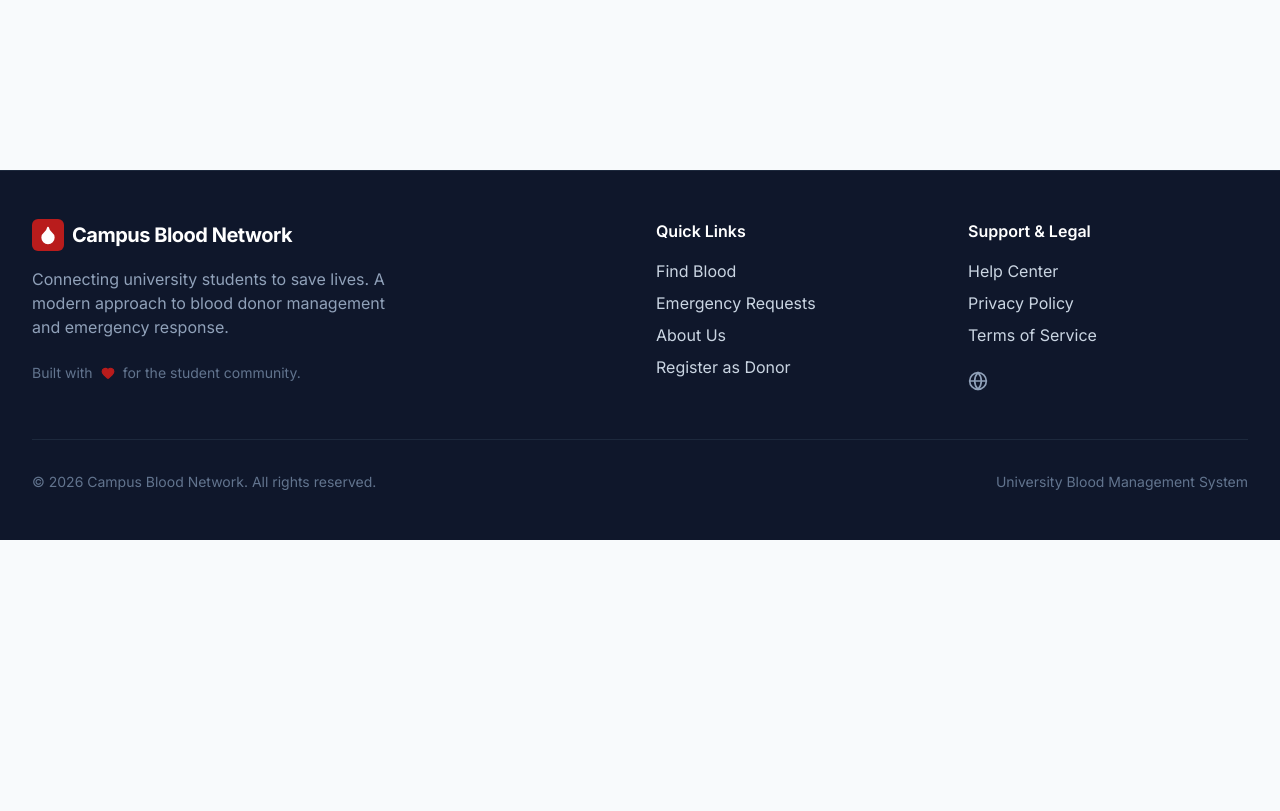
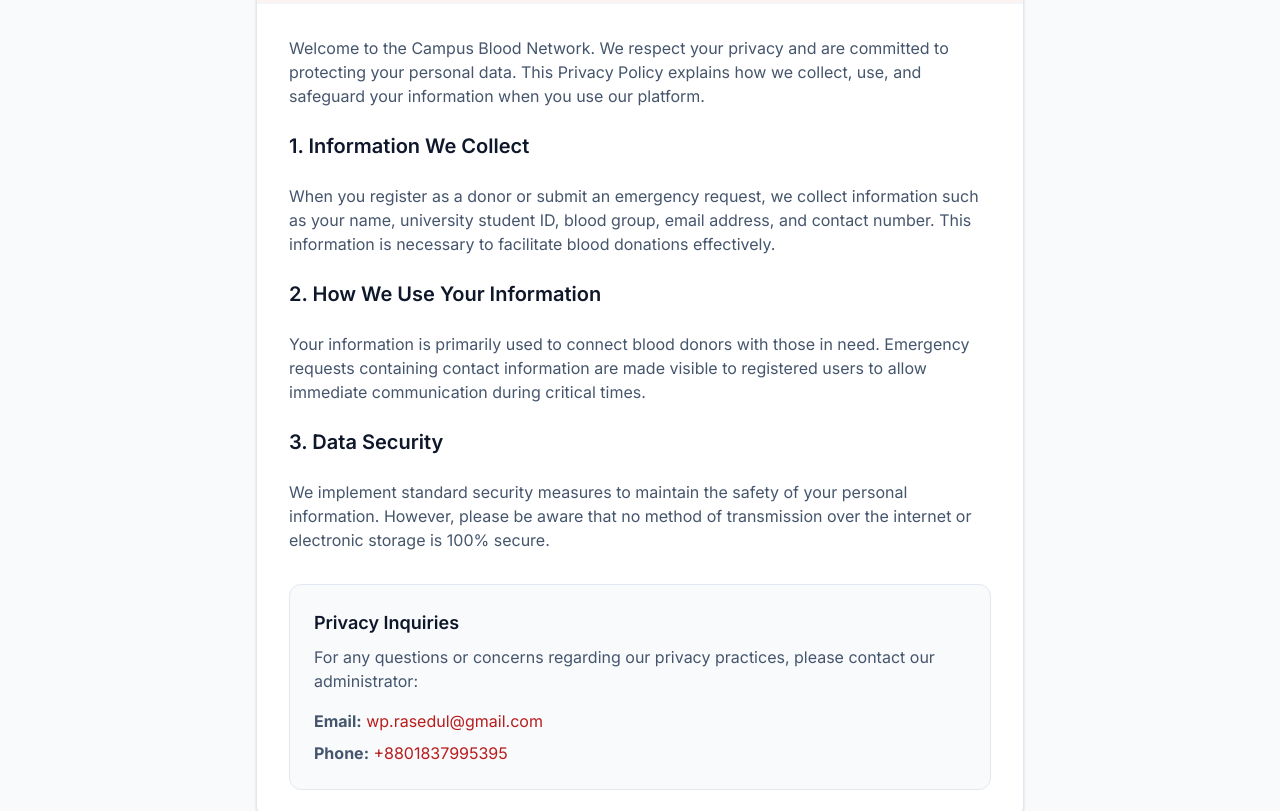
Before and after one commit to rashedulemon/campus-blood-network, a React (Vite) app: page /#/privacy in a window 1280 px wide. Shown: the part 260-1071 px from the top of the page. Before the commit the page ends 800 px from the top, so only its background shows below. Built offline with nearby package versions, Linux system fonts and the light colour scheme; no server answers; the database is empty; sample sign-in values are in the browser's storage.

Commit message:
Feature: Add Help, Privacy, and Terms pages with contact info

```diff
--- a/src/components/common/Footer.jsx
+++ b/src/components/common/Footer.jsx
@@ -40,12 +40,12 @@ export default function Footer() {
           <div>
             <h3 className="text-white font-semibold mb-4">Support & Legal</h3>
             <ul className="space-y-2">
-              <li><a href="#" className="hover:text-primary transition-colors">Help Center</a></li>
-              <li><a href="#" className="hover:text-primary transition-colors">Privacy Policy</a></li>
-              <li><a href="#" className="hover:text-primary transition-colors">Terms of Service</a></li>
+              <li><Link to="/help" className="hover:text-primary transition-colors">Help Center</Link></li>
+              <li><Link to="/privacy" className="hover:text-primary transition-colors">Privacy Policy</Link></li>
+              <li><Link to="/terms" className="hover:text-primary transition-colors">Terms of Service</Link></li>
             </ul>
             <div className="mt-6 flex gap-4">
-              <a href="https://github.com" target="_blank" rel="noreferrer" className="text-slate-400 hover:text-white transition-colors">
+              <a href="https://rashedulemon.github.io/" target="_blank" rel="noreferrer" className="text-slate-400 hover:text-white transition-colors">
                 <Globe size={20} />
               </a>
             </div>
--- /dev/null
+++ b/src/pages/HelpCenter.jsx
@@ -0,0 +1,62 @@
+import { Mail, Phone, HelpCircle } from 'lucide-react';
+
+export default function HelpCenter() {
+  return (
+    <div className="min-h-screen bg-slate-50 py-16 px-4 sm:px-6 lg:px-8">
+      <div className="max-w-3xl mx-auto bg-white rounded-2xl shadow-sm border border-slate-200 overflow-hidden">
+        <div className="p-8 border-b border-slate-100 bg-primary/5">
+          <div className="flex items-center gap-3 mb-4">
+            <HelpCircle className="text-primary" size={32} />
+            <h1 className="text-3xl font-bold text-slate-900">Help Center</h1>
+          </div>
+          <p className="text-slate-600 text-lg">We're here to help you navigate the Campus Blood Network.</p>
+        </div>
+
+        <div className="p-8 prose prose-slate max-w-none">
+          <h3 className="text-xl font-semibold text-slate-900 mb-4">Frequently Asked Questions</h3>
+          <div className="space-y-6 mb-12">
+            <div>
+              <h4 className="font-semibold text-slate-900">How do I request blood?</h4>
+              <p className="text-slate-600">Navigate to the "Emergency" tab and fill out the request form with the patient's details and hospital location. Our verified donors will see it immediately.</p>
+            </div>
+            <div>
+              <h4 className="font-semibold text-slate-900">How do I become a donor?</h4>
+              <p className="text-slate-600">Register for an account using your university details. Make sure to accurately select your blood group and mark yourself as "Available" when you are ready to donate.</p>
+            </div>
+            <div>
+              <h4 className="font-semibold text-slate-900">Is my data secure?</h4>
+              <p className="text-slate-600">Yes, we prioritize your privacy. Only verified students and administrators have access to contact information.</p>
+            </div>
+          </div>
+
+          <div className="bg-slate-50 p-6 rounded-xl border border-slate-200">
+            <h3 className="text-xl font-semibold mb-4 text-slate-900">Contact Support</h3>
+            <p className="mb-6 text-slate-600">If you have any further queries, encounter technical issues, or need immediate administrative assistance, please contact the network administrator:</p>
+
+            <div className="space-y-4">
+              <div className="flex items-center gap-3">
+                <div className="w-10 h-10 rounded-full bg-blue-100 text-blue-600 flex items-center justify-center">
+                  <Mail size={20} />
+                </div>
+                <div>
+                  <p className="text-sm font-medium text-slate-500">Email Address</p>
+                  <a href="mailto:wp.rasedul@gmail.com" className="text-lg font-semibold text-slate-900 hover:text-primary transition-colors">wp.rasedul@gmail.com</a>
+                </div>
+              </div>
+
+              <div className="flex items-center gap-3">
+                <div className="w-10 h-10 rounded-full bg-green-100 text-green-600 flex items-center justify-center">
+                  <Phone size={20} />
+                </div>
+                <div>
+                  <p className="text-sm font-medium text-slate-500">Phone Number</p>
+                  <a href="tel:+8801837995395" className="text-lg font-semibold text-slate-900 hover:text-primary transition-colors">+8801837995395</a>
+                </div>
+              </div>
+            </div>
+          </div>
+        </div>
+      </div>
+    </div>
+  );
+}
--- /dev/null
+++ b/src/pages/PrivacyPolicy.jsx
@@ -0,0 +1,47 @@
+export default function PrivacyPolicy() {
+  return (
+    <div className="min-h-screen bg-slate-50 py-16 px-4 sm:px-6 lg:px-8">
+      <div className="max-w-3xl mx-auto bg-white rounded-2xl shadow-sm border border-slate-200 overflow-hidden">
+        <div className="p-8 border-b border-slate-100 bg-primary/5">
+          <h1 className="text-3xl font-bold text-slate-900 mb-2">Privacy Policy</h1>
+          <p className="text-slate-600">Last updated: {new Date().toLocaleDateString()}</p>
+        </div>
+
+        <div className="p-8 prose prose-slate max-w-none text-slate-600 space-y-6">
+          <p>
+            Welcome to the Campus Blood Network. We respect your privacy and are committed to protecting your personal data.
+            This Privacy Policy explains how we collect, use, and safeguard your information when you use our platform.
+          </p>
+
+          <h3 className="text-slate-900 font-semibold text-xl">1. Information We Collect</h3>
+          <p>
+            When you register as a donor or submit an emergency request, we collect information such as your name,
+            university student ID, blood group, email address, and contact number. This information is necessary
+            to facilitate blood donations effectively.
+          </p>
+
+          <h3 className="text-slate-900 font-semibold text-xl">2. How We Use Your Information</h3>
+          <p>
+            Your information is primarily used to connect blood donors with those in need. Emergency requests containing
+            contact information are made visible to registered users to allow immediate communication during critical times.
+          </p>
+
+          <h3 className="text-slate-900 font-semibold text-xl">3. Data Security</h3>
+          <p>
+            We implement standard security measures to maintain the safety of your personal information. However, please
+            be aware that no method of transmission over the internet or electronic storage is 100% secure.
+          </p>
+
+          <div className="bg-slate-50 p-6 rounded-xl border border-slate-200 mt-8">
+            <h3 className="text-slate-900 font-semibold text-lg mb-2">Privacy Inquiries</h3>
+            <p>For any questions or concerns regarding our privacy practices, please contact our administrator:</p>
+            <ul className="mt-4 space-y-2">
+              <li><strong>Email:</strong> <a href="mailto:wp.rasedul@gmail.com" className="text-primary hover:underline">wp.rasedul@gmail.com</a></li>
+              <li><strong>Phone:</strong> <a href="tel:+8801837995395" className="text-primary hover:underline">+8801837995395</a></li>
+            </ul>
+          </div>
+        </div>
+      </div>
+    </div>
+  );
+}
--- a/src/pages/RegisterPage.jsx
+++ b/src/pages/RegisterPage.jsx
@@ -69,8 +69,8 @@ export default function RegisterPage() {
   };
 
   const departments = [
-    "Electrical and Electronic Engineering", "Computer Science and Engineering", "Business Administration",
-    "Economics", "English", "Islamic History and Culture", "Journalism, Communication and Media Studies", "Law and Human Rights", "Nutrition and Food Engineering",
+    "EEE", "CSE", "BBA",
+    "Economics", "English", "Islamic HC", "JCM", "Law & HR", "NFE",
     "Pharmacy", "Political Science", "Public Health", "Sociology"
   ];
 
--- /dev/null
+++ b/src/pages/TermsOfService.jsx
@@ -0,0 +1,48 @@
+export default function TermsOfService() {
+  return (
+    <div className="min-h-screen bg-slate-50 py-16 px-4 sm:px-6 lg:px-8">
+      <div className="max-w-3xl mx-auto bg-white rounded-2xl shadow-sm border border-slate-200 overflow-hidden">
+        <div className="p-8 border-b border-slate-100 bg-primary/5">
+          <h1 className="text-3xl font-bold text-slate-900 mb-2">Terms of Service</h1>
+          <p className="text-slate-600">Effective Date: {new Date().toLocaleDateString()}</p>
+        </div>
+
+        <div className="p-8 prose prose-slate max-w-none text-slate-600 space-y-6">
+          <p>
+            By accessing or using the Campus Blood Network, you agree to be bound by these Terms of Service.
+            If you disagree with any part of the terms, you may not access the service.
+          </p>
+
+          <h3 className="text-slate-900 font-semibold text-xl">1. Eligibility</h3>
+          <p>
+            Our service is intended for verified university students and affiliated personnel.
+            You must provide accurate and complete information during registration.
+          </p>
+
+          <h3 className="text-slate-900 font-semibold text-xl">2. Acceptable Use</h3>
+          <p>
+            You agree to use this platform solely for the purpose of facilitating or seeking voluntary blood donations.
+            Any misuse of the platform, including posting fake requests, harassing donors, or attempting to commercialize
+            the blood donation process, is strictly prohibited and will result in immediate account termination.
+          </p>
+
+          <h3 className="text-slate-900 font-semibold text-xl">3. Medical Disclaimer</h3>
+          <p>
+            The Campus Blood Network is a communication tool to connect donors with recipients. We do not provide medical
+            advice, nor do we verify the medical eligibility of donors. All blood donations must be conducted under the
+            strict supervision of qualified medical professionals at registered hospitals or clinics.
+          </p>
+
+          <div className="bg-slate-50 p-6 rounded-xl border border-slate-200 mt-8">
+            <h3 className="text-slate-900 font-semibold text-lg mb-2">Contact Information</h3>
+            <p>If you have any questions about these Terms, or need to report a violation, please contact us:</p>
+            <ul className="mt-4 space-y-2">
+              <li><strong>Email:</strong> <a href="mailto:wp.rasedul@gmail.com" className="text-primary hover:underline">wp.rasedul@gmail.com</a></li>
+              <li><strong>Phone:</strong> <a href="tel:+8801837995395" className="text-primary hover:underline">+8801837995395</a></li>
+            </ul>
+          </div>
+        </div>
+      </div>
+    </div>
+  );
+}
--- a/src/routes/AppRoutes.jsx
+++ b/src/routes/AppRoutes.jsx
@@ -10,6 +10,9 @@ import EmergencyPage from '../pages/EmergencyPage';
 import Dashboard from '../pages/Dashboard';
 import AdminDashboard from '../pages/AdminDashboard';
 import AboutPage from '../pages/AboutPage';
+import HelpCenter from '../pages/HelpCenter';
+import PrivacyPolicy from '../pages/PrivacyPolicy';
+import TermsOfService from '../pages/TermsOfService';
 
 export default function AppRoutes() {
   return (
@@ -21,6 +24,9 @@ export default function AppRoutes() {
       <Route path="/search" element={<SearchPage />} />
       <Route path="/emergency" element={<EmergencyPage />} />
       <Route path="/about" element={<AboutPage />} />
+      <Route path="/help" element={<HelpCenter />} />
+      <Route path="/privacy" element={<PrivacyPolicy />} />
+      <Route path="/terms" element={<TermsOfService />} />
 
       {/* Protected Routes */}
       <Route
```
